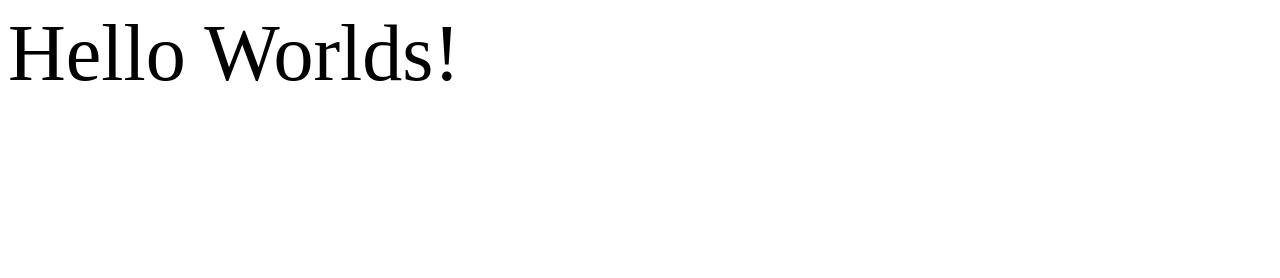
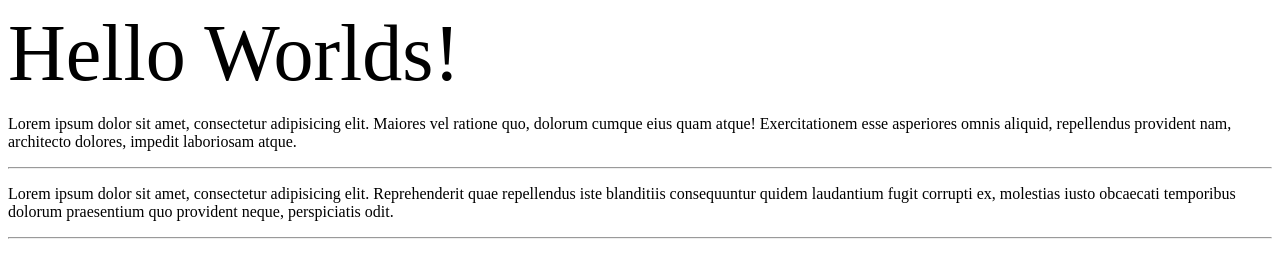
Before and after one commit to alexwcarlson/free-can-nov1, a plain HTML site: page index.html in a window 1280 px wide. Drawn offline with Linux system fonts and the light colour scheme.

Commit message:
Add paragraphs and rules

```diff
--- a/index.html
+++ b/index.html
@@ -6,5 +6,7 @@
 </head>
 <body>
 	<div style="font-size: 5em">Hello Worlds!</div>
+	<p>Lorem ipsum dolor sit amet, consectetur adipisicing elit. Maiores vel ratione quo, dolorum cumque eius quam atque! Exercitationem esse asperiores omnis aliquid, repellendus provident nam, architecto dolores, impedit laboriosam atque.</p><hr>
+	<p>Lorem ipsum dolor sit amet, consectetur adipisicing elit. Reprehenderit quae repellendus iste blanditiis consequuntur quidem laudantium fugit corrupti ex, molestias iusto obcaecati temporibus dolorum praesentium quo provident neque, perspiciatis odit.<hr>
 </body>
 </html>
```
